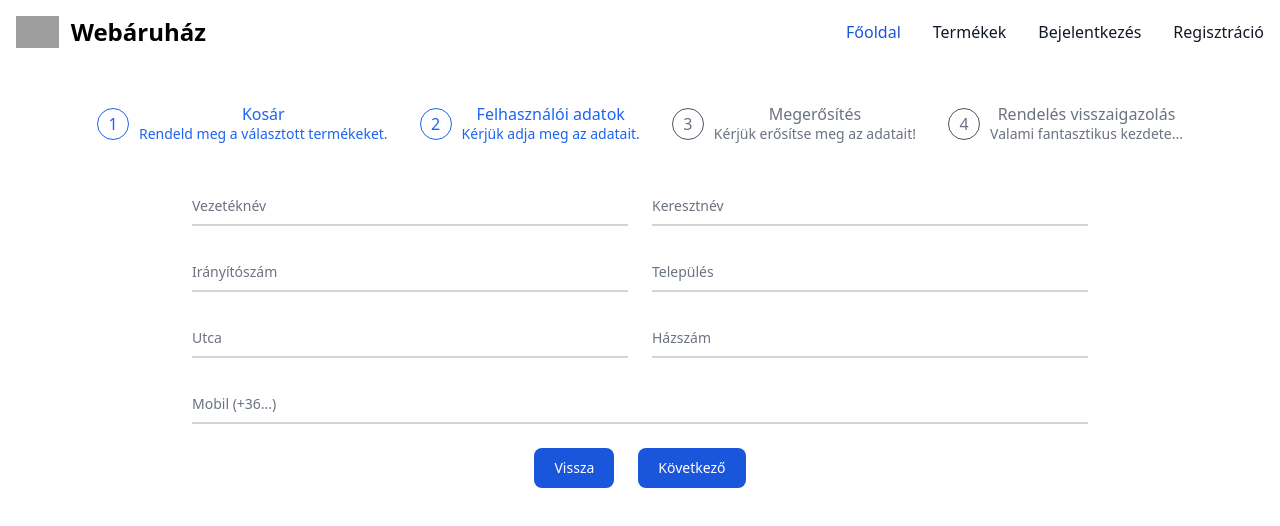
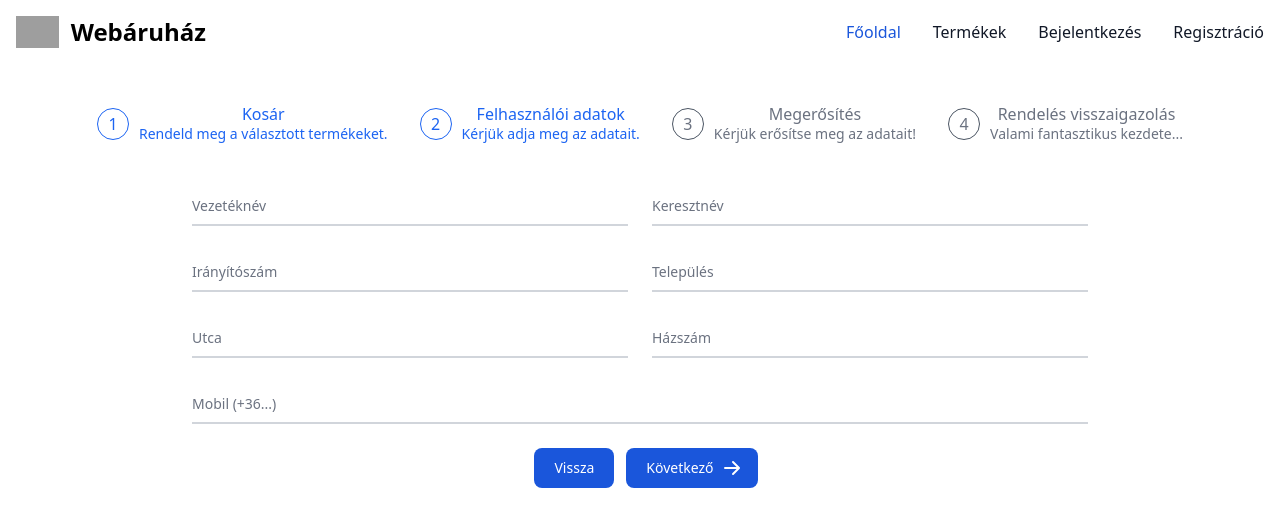
Before and after one commit to SinkoAbel/webshop, a React (Create React App) app in the folder client/: page /cart in a window 1280 px wide. Both pictures are taken after a click on the button "MEGRENDELÉS". Shown: the top 526 px of the page. Built offline with nearby package versions, Linux system fonts and the light colour scheme; grey boxes are pictures that could not be loaded.

Commit message:
Cleared state after completing the order.

```diff
--- a/client/src/components/elements/OrderConfirmation.jsx
+++ b/client/src/components/elements/OrderConfirmation.jsx
@@ -1,12 +1,17 @@
 import React from 'react';
+import {useDispatch} from "react-redux";
+import {clearState} from "../../reducers/personalDataSlice";
 import axios from "axios";
 
 const OrderConfirmation = (props) => {
 
     const endpoint = '';
 
+    const dispatch = useDispatch();
+    dispatch(clearState());
+
     return (
-        <div>
+        <div className="mt-10">
             <p>Köszönjük, hogy minket választott!</p>
             <p>Rendelését sikeresen rögzítettük a rendszerünkben!</p>
         </div>
--- a/client/src/components/elements/PersonalDataForm.jsx
+++ b/client/src/components/elements/PersonalDataForm.jsx
@@ -12,6 +12,7 @@ const PersonalDataForm = (props) => {
     const { lastName, firstName, city, street, houseNumber, phone } = useSelector((state) => state.personalData);
 
     const getCityEndpoint = `https://hur.webmania.cc/zips/${zip}.json`;
+
     const [cityName, setCityName] = useState('');
     const [formIsCorrect, setFormIsCorrect] = useState(true);
 
@@ -152,9 +153,15 @@ const PersonalDataForm = (props) => {
                         className="cursor-pointer mx-3 text-white bg-blue-700 hover:bg-blue-800 focus:ring-4 focus:outline-none focus:ring-blue-300 font-medium rounded-lg text-sm w-full sm:w-auto px-5 py-2.5 text-center dark:bg-blue-600 dark:hover:bg-blue-700 dark:focus:ring-blue-800">
                     Vissza
                 </button>
-                <button type="submit" onClick={validateForm}
-                        className="mx-3 text-white bg-blue-700 hover:bg-blue-800 focus:ring-4 focus:outline-none focus:ring-blue-300 font-medium rounded-lg text-sm w-full sm:w-auto px-5 py-2.5 text-center dark:bg-blue-600 dark:hover:bg-blue-700 dark:focus:ring-blue-800">
+                <button type="button" onClick={validateForm}
+                        className="text-white bg-blue-700 hover:bg-blue-800 focus:ring-4 focus:outline-none focus:ring-blue-300 font-medium rounded-lg text-sm px-5 py-2.5 text-center inline-flex items-center dark:bg-blue-600 dark:hover:bg-blue-700 dark:focus:ring-blue-800">
                     Következő
+                    <svg aria-hidden="true" className="w-5 h-5 ml-2 -mr-1" fill="currentColor" viewBox="0 0 20 20"
+                         xmlns="http://www.w3.org/2000/svg">
+                        <path fill-rule="evenodd"
+                              d="M10.293 3.293a1 1 0 011.414 0l6 6a1 1 0 010 1.414l-6 6a1 1 0 01-1.414-1.414L14.586 11H3a1 1 0 110-2h11.586l-4.293-4.293a1 1 0 010-1.414z"
+                              clip-rule="evenodd"></path>
+                    </svg>
                 </button>
             </form>
         </div>
--- a/client/src/components/elements/ValidatePersonalData.jsx
+++ b/client/src/components/elements/ValidatePersonalData.jsx
@@ -7,7 +7,22 @@ const ValidatePersonalData = (props) => {
 
     return (
         <div>
-            <button onClick={props.previousPhase}>Vissza</button>
+            <div className="flex justify-center mt-5">
+                <button type="button" onClick={props.previousPhase}
+                        className="cursor-pointer mx-3 text-white bg-blue-700 hover:bg-blue-800 focus:ring-4 focus:outline-none focus:ring-blue-300 font-medium rounded-lg text-sm w-full sm:w-auto px-5 py-2.5 text-center dark:bg-blue-600 dark:hover:bg-blue-700 dark:focus:ring-blue-800">
+                    Vissza
+                </button>
+                <button type="button" onClick={props.nextPhase}
+                        className="text-white bg-blue-700 hover:bg-blue-800 focus:ring-4 focus:outline-none focus:ring-blue-300 font-medium rounded-lg text-sm px-5 py-2.5 text-center inline-flex items-center mr-2 dark:bg-blue-600 dark:hover:bg-blue-700 dark:focus:ring-blue-800">
+                    <svg aria-hidden="true" className="w-5 h-5 mr-2 -ml-1" fill="currentColor" viewBox="0 0 20 20"
+                         xmlns="http://www.w3.org/2000/svg">
+                        <path
+                            d="M3 1a1 1 0 000 2h1.22l.305 1.222a.997.997 0 00.01.042l1.358 5.43-.893.892C3.74 11.846 4.632 14 6.414 14H15a1 1 0 000-2H6.414l1-1H14a1 1 0 00.894-.553l3-6A1 1 0 0017 3H6.28l-.31-1.243A1 1 0 005 1H3zM16 16.5a1.5 1.5 0 11-3 0 1.5 1.5 0 013 0zM6.5 18a1.5 1.5 0 100-3 1.5 1.5 0 000 3z"></path>
+                    </svg>
+                    Megrendelem
+                </button>
+
+            </div>
         </div>
     );
 };
--- a/client/src/reducers/personalDataSlice.js
+++ b/client/src/reducers/personalDataSlice.js
@@ -45,6 +45,6 @@ export const personalDataSlice = createSlice({
    }
 });
 
-export const { setLastName, setFirstName, setZip, setCity, setStreet, setHouseNumber, setPhone } = personalDataSlice.actions;
+export const { setLastName, setFirstName, setZip, setCity, setStreet, setHouseNumber, setPhone, clearState } = personalDataSlice.actions;
 
 export default personalDataSlice.reducer;
```
